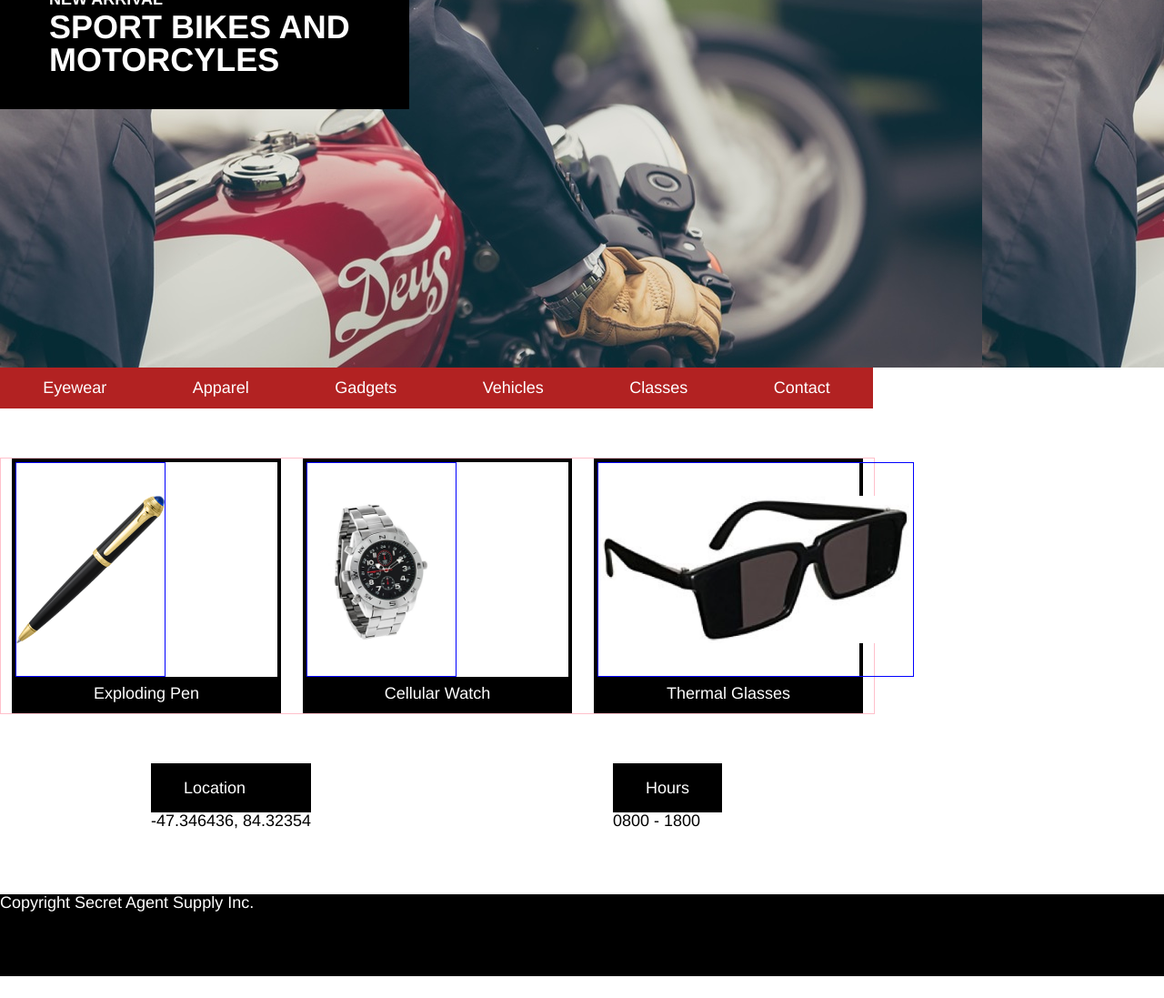
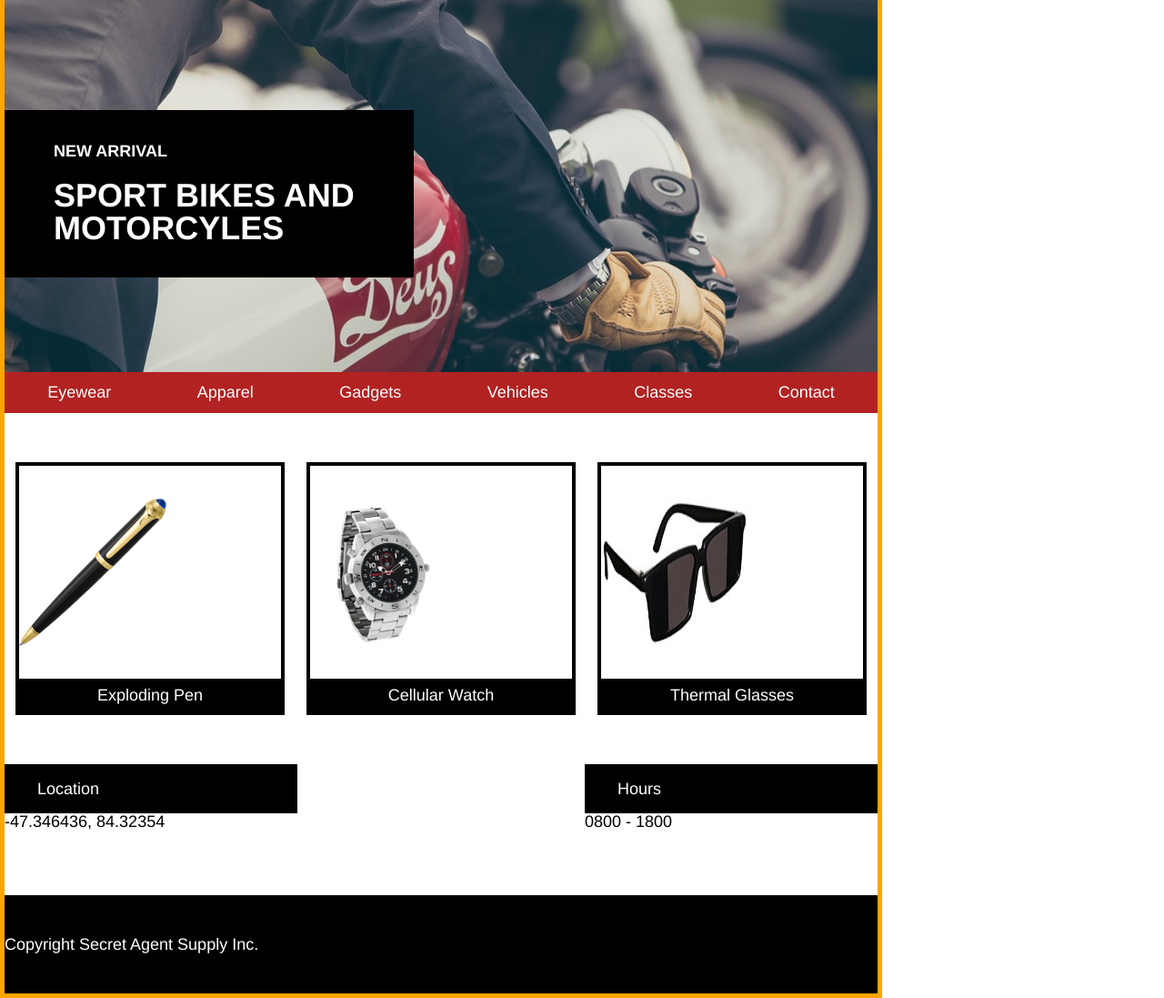
Before and after one commit to caravl/Secret-Agent-Supply, a plain HTML site: page index.html in a window 1280 px wide. Shown: the part 100-1197 px from the top of the page at 91% size. Before the commit the page ends 1173 px from the top, so only its background shows below. Drawn offline with Linux system fonts and the light colour scheme.

Commit message:
add more css styles

```diff
--- a/resources/css/style.css
+++ b/resources/css/style.css
@@ -3,15 +3,17 @@ html {
   font-family: Helvetica;
 }
 
+body {
+  width: 960px;
+  border: 5px solid orange;
+}
 /* banner container */
 .logo_container {
   background-color: black;
-  width: 100%;
   display: flex;
-  justify-content: center;
+  justify-content: flex-start;
 }
 .logo_section {
-  width: 960px;
   display: flex;
 }
 .logo img {
@@ -30,49 +32,47 @@ html {
   justify-content: center;
   align-items: center;
 }
+/* banner container end */
 
+
+/* new arrival container */
 .new_arrival_container {
   background-image: url("../../resources/images/moto.jpeg");
   height: 25rem;
-  width: 100%;
   display: block;
   justify-content: center;
-
 }
 .new_arrival_container h3, h1 {
   background-color: black;
   color: white;
   width: 20rem;
   padding-left: 3rem;
-
+  position: relative;
+  top: 9rem;
 }
 .new_arrival_container h3 {
   font-size: 1rem;
   font-weight: bold;
   padding-top: 2rem;
   padding-right: 2rem;
-
 }
 .new_arrival_container h1 {
   font-size: 2rem;
   font-weight: bold;
-  padding-top: 0.25rem;
+  padding-top: 1.25rem;
   padding-bottom: 2rem;
   padding-right: 2rem;
-
 }
 
-/* banner container end */
 
 
 /* navigation */
 .navigation_container {
   display: flex;
   justify-content: space-around;
-  width: 100%;
   background-color: firebrick;
   color: white;
-  width: 960px;
+  /*width: 960px;*/
 }
 .navigation_container p {
   display: inline;
@@ -82,28 +82,28 @@ html {
 }
 /* navigation end */
 
+
+
+
+
+
 /* product */
 .product_container {
   display: flex;
   justify-content: space-around;
-  width: 960px;
-  border: 1px solid pink;
   margin-top: 3rem;
 }
 .product_box {
   border: 4px solid black;
-  display: block;
-  justify-content: center;
   width: 30%;
 }
 .product_box img {
   height: 9rem;
-  width: auto;
+  width: 9rem;
   padding-top: 2rem;
   padding-bottom: 2rem;
   display: flex;
   justify-content: center;
-  border: 1px solid blue;
 }
 .product_box h4 {
   background-color: black;
@@ -115,25 +115,37 @@ html {
 }
 /* product end */
 
+
+
 /* location hours container */
 .location_hour {
   display: flex;
-  justify-content: space-around;
+  justify-content: space-between;
   margin-top: 3rem;
-  width: 960px;
 }
 .location_title, .hours_title {
   background-color: black;
   color: white;
+  width: 250px;
   padding: 1rem 2rem;
-  display: flex;
-  justify-content: space-between;
-
 }
 
+
+
+
+
+
+/* footer */
 .footer {
   margin-top: 4rem;
   background-color: black;
   color: white;
-  height: 5rem;
+  display: flex;
 }
+.footer h4 {
+  display: flex;
+  align-items: center;
+  padding-top: 2.5rem;
+  padding-bottom: 2.5rem;
+  justify-content: flex-start;
+}
```
